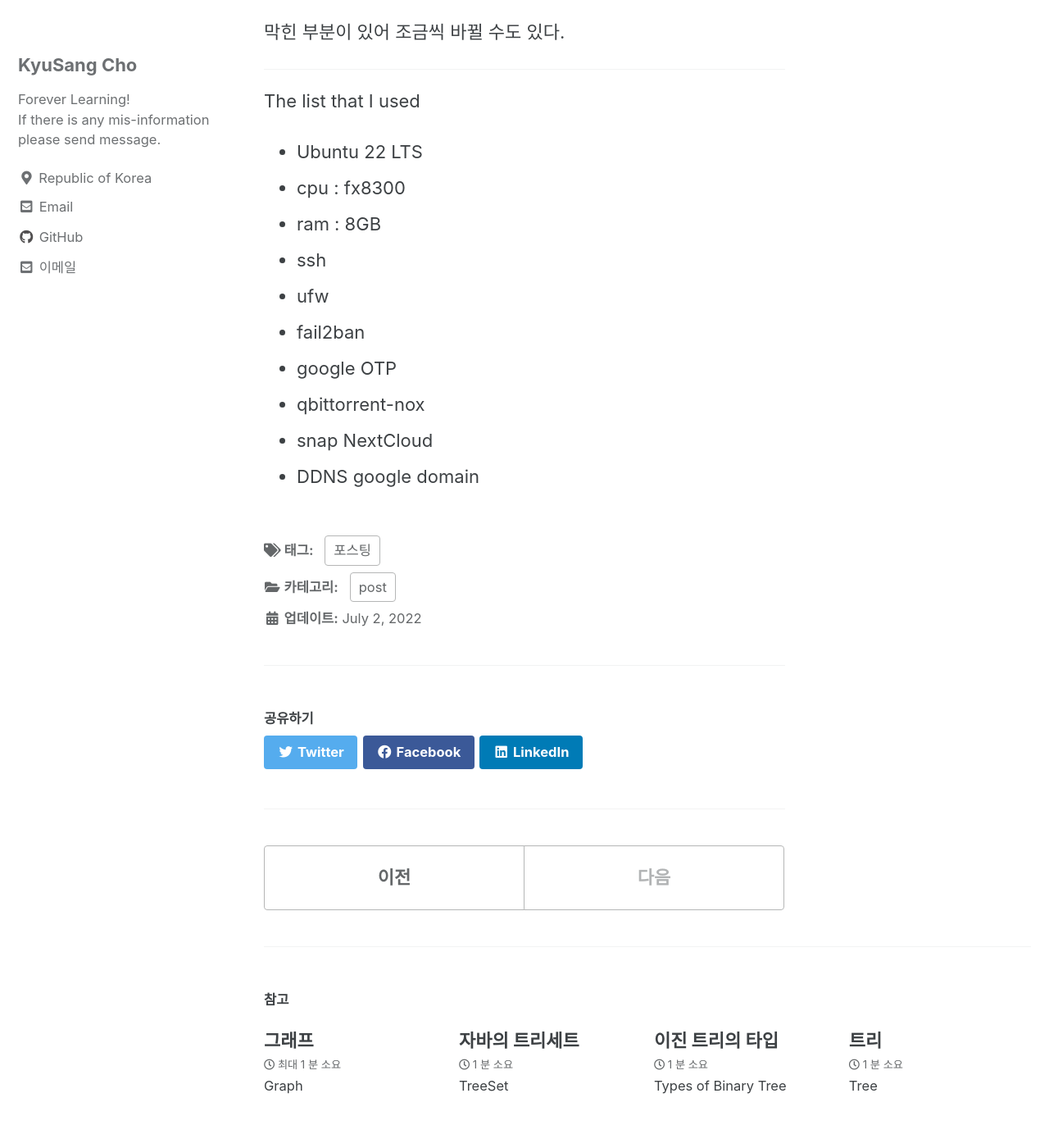
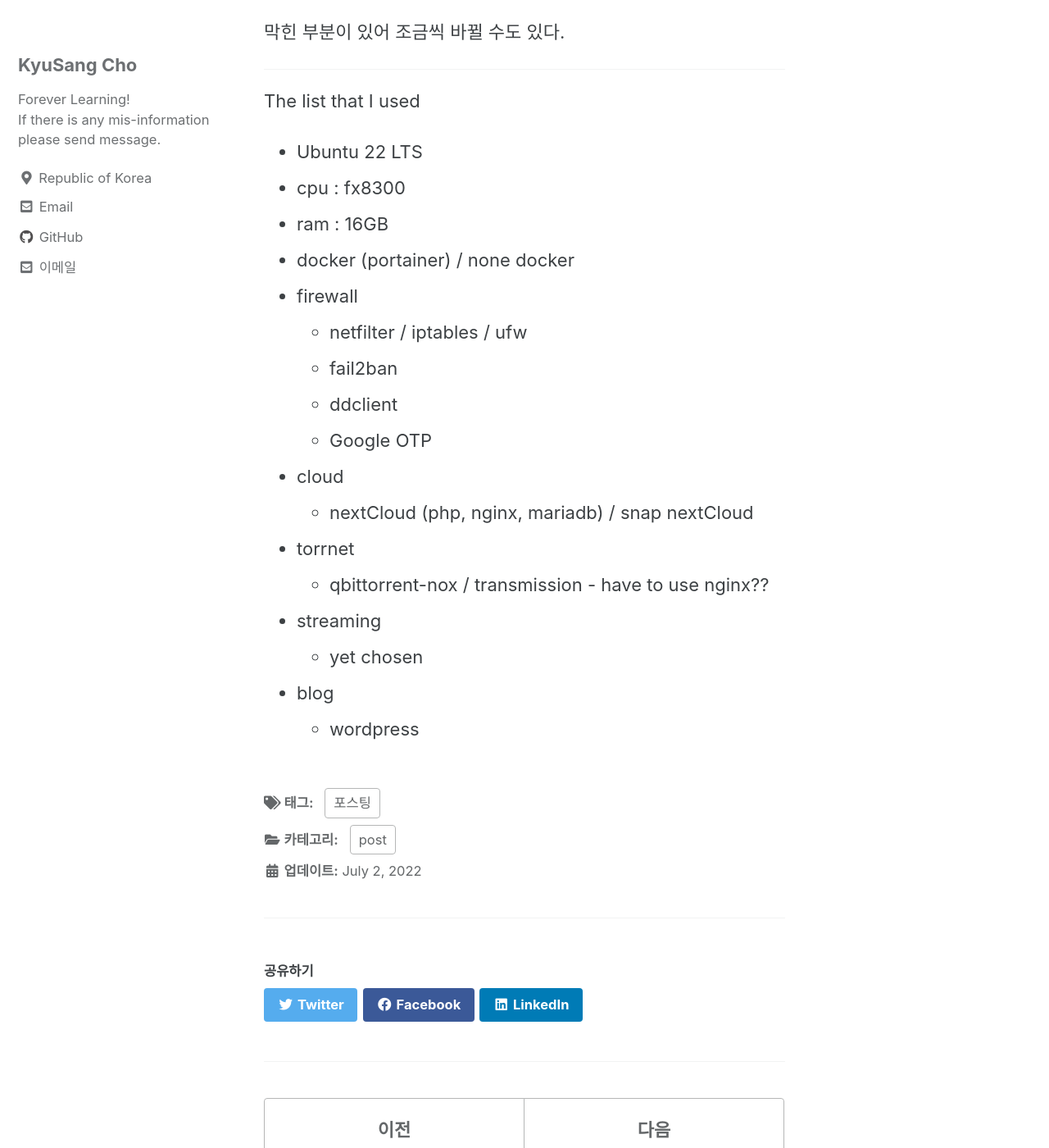
Before and after one commit to DevKS-Yet/DevKs-Yet.github.io, a Jekyll site: the page built from _posts/2022-07-02-84(post08).md, in a window 1280 px wide and 1400 px high, scrolled down 367 px. Shown: the whole window at 82% size. Built offline with Jekyll 4.4.1, drawn with Linux system fonts in a browser that asks for light colours; cached includes are drawn as plain includes; some of the changed text lies outside the part shown.

Commit message:
20220703

```diff
--- a/_posts/2022-07-02-84(post08).md
+++ b/_posts/2022-07-02-84(post08).md
@@ -23,11 +23,18 @@ The list that I used
 
 - Ubuntu 22 LTS
 - cpu : fx8300
-- ram : 8GB
-- ssh
-- ufw
-- fail2ban
-- google OTP
-- qbittorrent-nox
-- snap NextCloud
-- DDNS google domain
+- ram : 16GB
+- docker (portainer) / none docker
+- firewall
+  - netfilter / iptables / ufw
+  - fail2ban
+  - ddclient
+  - Google OTP
+- cloud
+  - nextCloud (php, nginx, mariadb) / snap nextCloud
+- torrnet
+  - qbittorrent-nox / transmission - have to use nginx??
+- streaming
+  - yet chosen
+- blog
+  - wordpress
```
Also changed, not shown: _posts/2022-03-25-55(docker01).md (+2 -2 lines), _posts/2022-07-03-85(docker02).md (added, +24 -0 lines).
